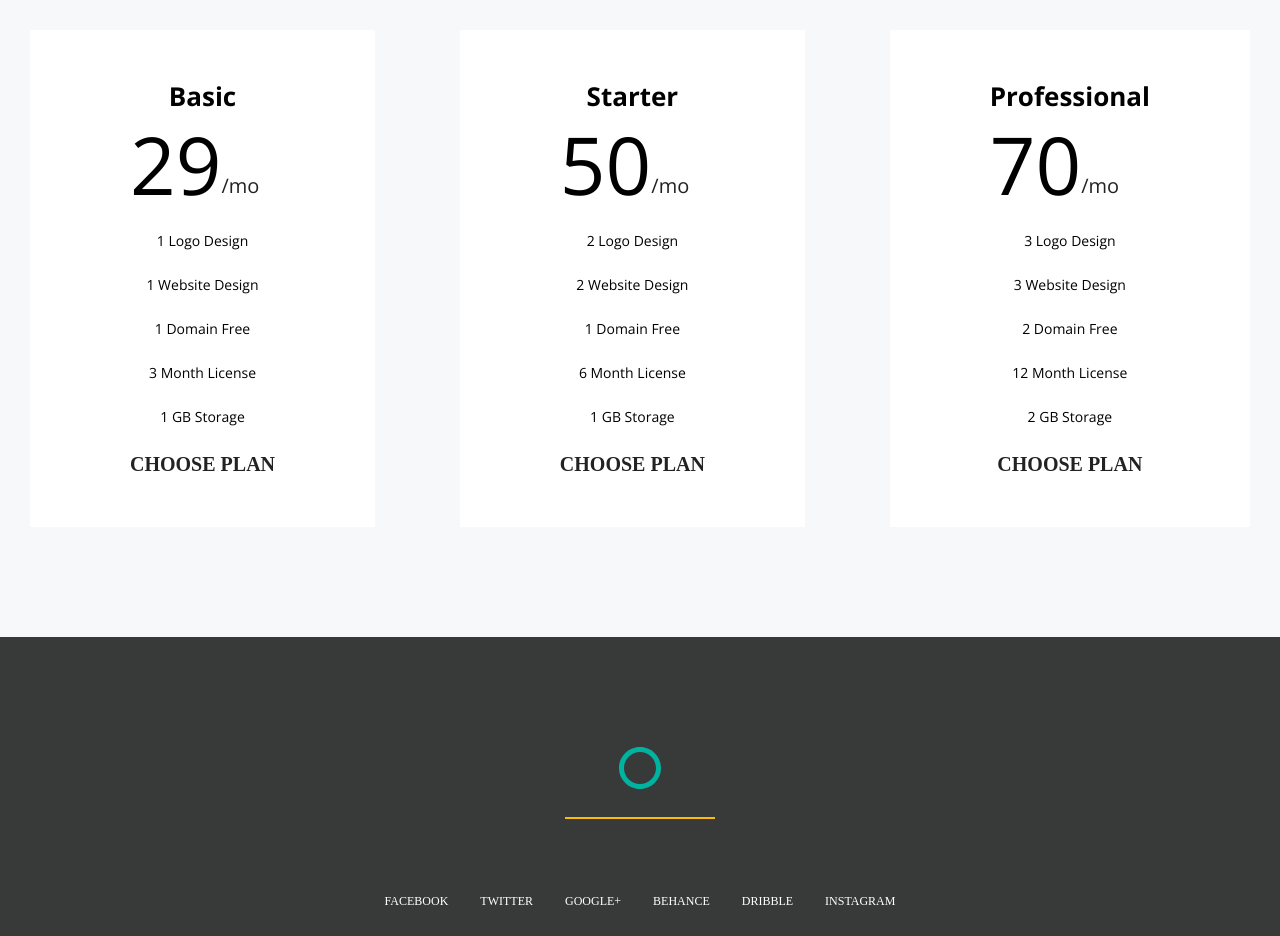
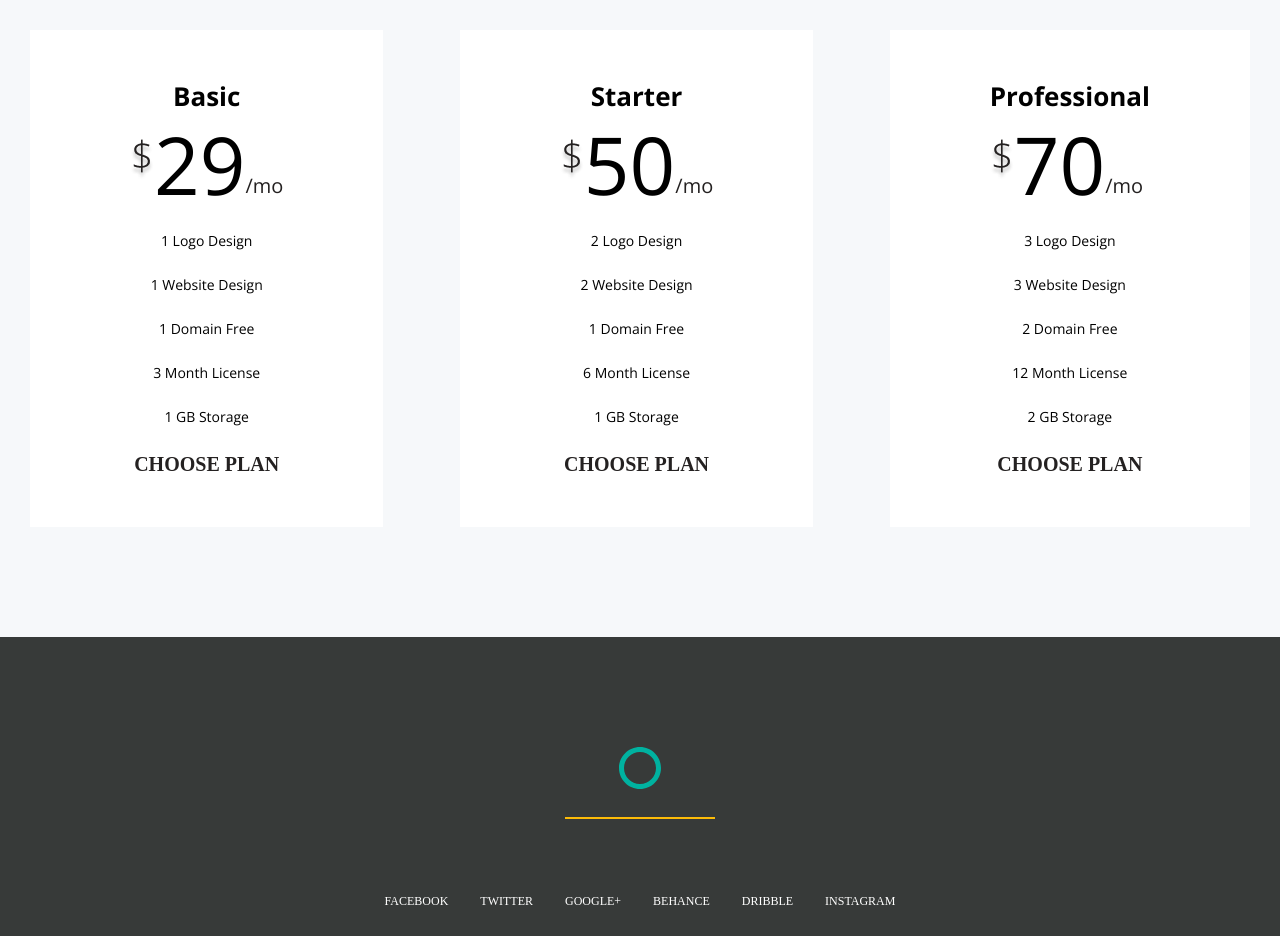
Before and after one commit to Sancekez/OXYGEN, a plain HTML site: page index.html in a window 1280 px wide. Shown: the part 5700-6636 px from the top of the page. Drawn offline with nearby package versions, Linux system fonts and the light colour scheme; the site is published under a folder, as on GitHub Pages, so addresses that start at the root find nothing.

Commit message:
Update index.html

```diff
--- a/index.html
+++ b/index.html
@@ -336,7 +336,7 @@
 								<h2>Basic</h2>
 							</div>
 							<div class="cost-for-cart">
-								<div class="dollar-sign"><img src="/img/$.png" alt=""></div>
+								<div class="dollar-sign"><img src="img/$.png" alt=""></div>
 								<h2>29</h2>
 								<p>/mo</p>
 							</div>
@@ -362,7 +362,7 @@
 								<h2>Starter</h2>
 							</div>
 							<div class="cost-for-cart">
-								<div class="dollar-sign"><img src="/img/$.png" alt=""></div>
+								<div class="dollar-sign"><img src="img/$.png" alt=""></div>
 								<h2>50</h2>
 								<p>/mo</p>
 							</div>
@@ -388,7 +388,7 @@
 								<h2>Professional</h2>
 							</div>
 							<div class="cost-for-cart">
-								<div class="dollar-sign"><img src="/img/$.png" alt=""></div>
+								<div class="dollar-sign"><img src="img/$.png" alt=""></div>
 								<h2>70</h2>
 								<p>/mo</p>
 							</div>
```
